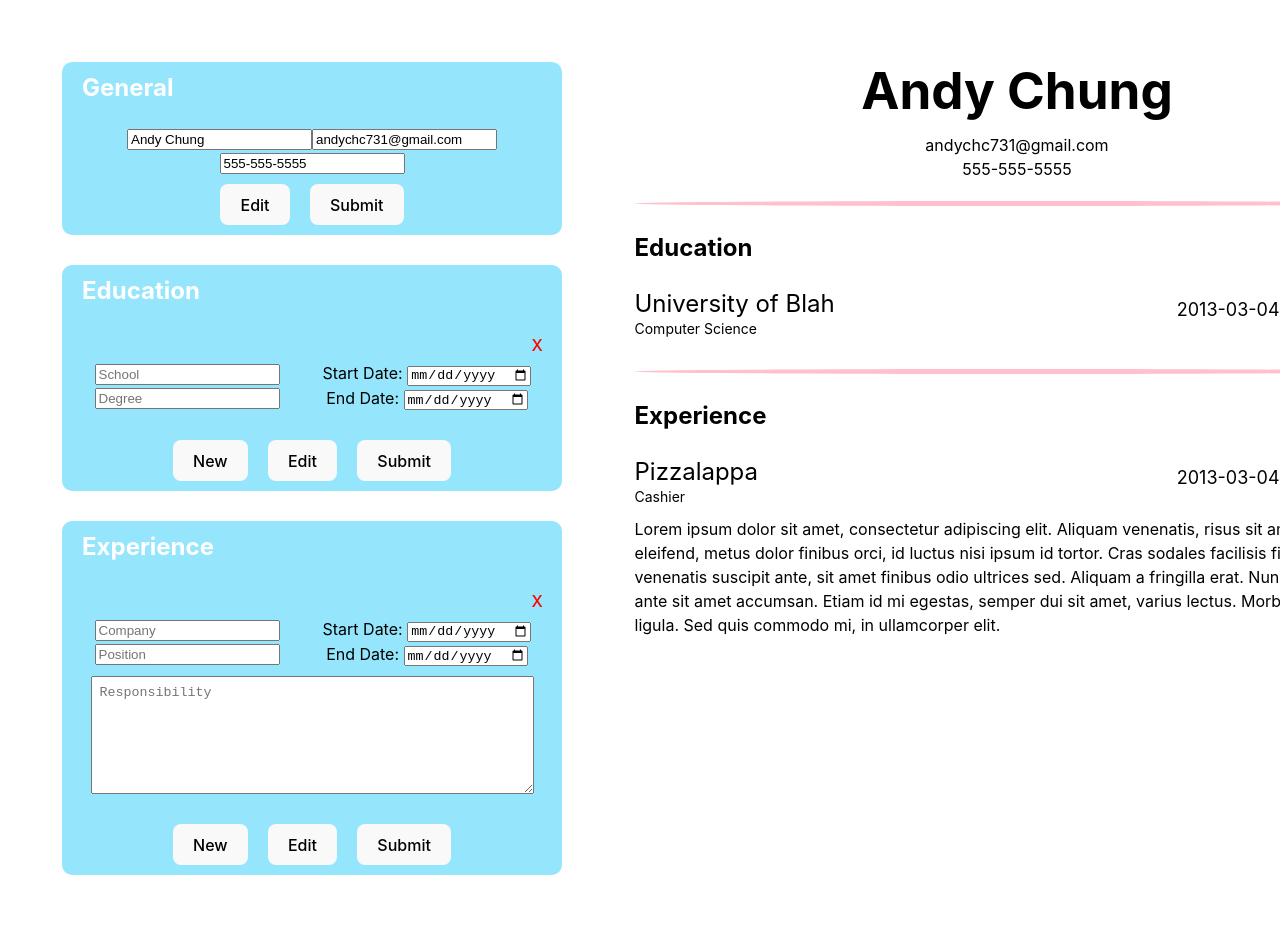
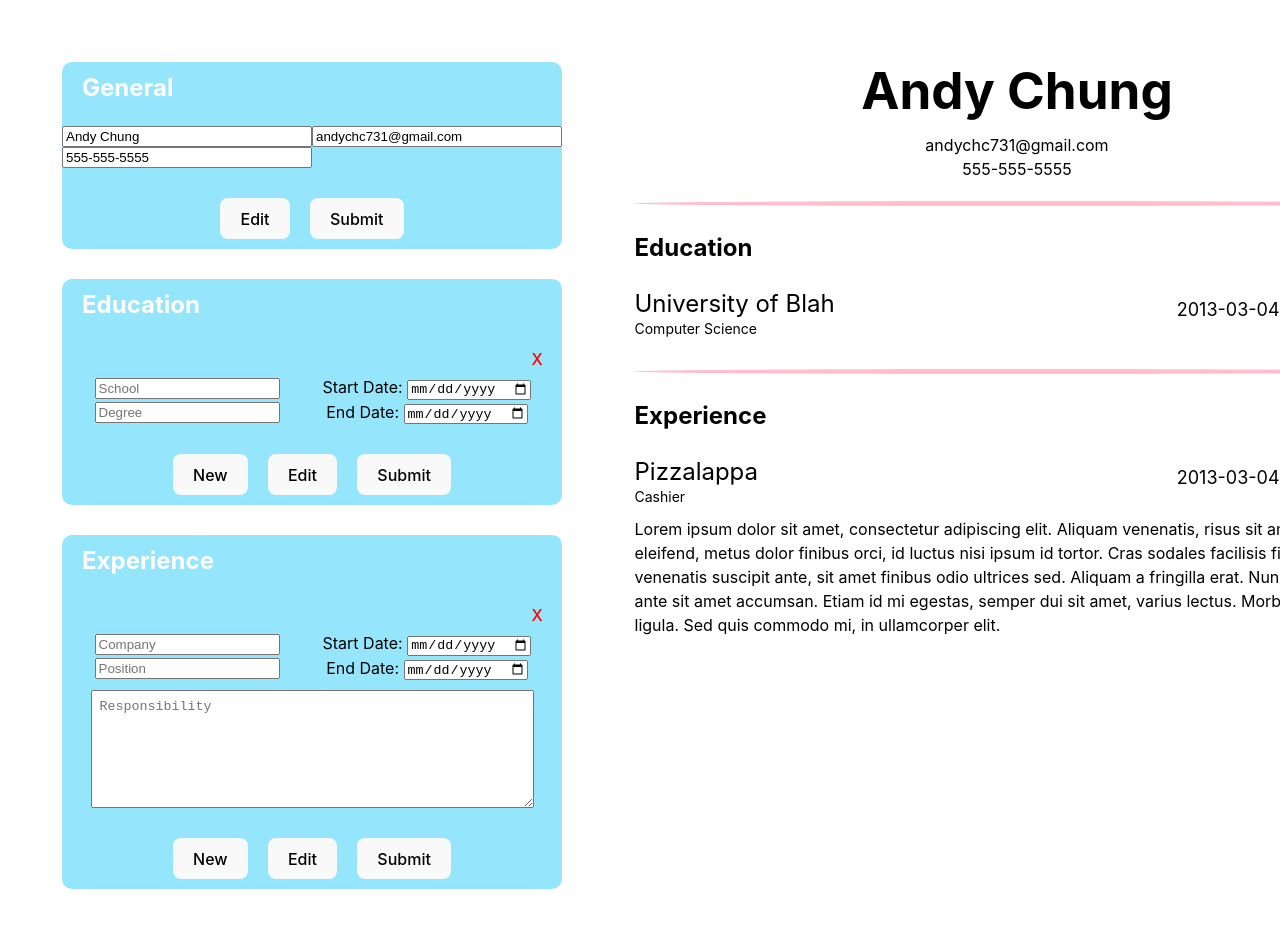
Before and after one commit to Andyc731/cv_app, a React (Vite) app: page / in a window 1280 px wide. Shown: the top 928 px of the page. Built offline with nearby package versions, Linux system fonts and the light colour scheme.

Commit message:
add class to container

```diff
--- a/src/components/general.jsx
+++ b/src/components/general.jsx
@@ -46,7 +46,7 @@ function General({setPageContent, setInputShow, inputShow}) {
     <form action="" onSubmit={submitHandler}>
         <h2>General</h2>
         {inputShow.general && (
-        <div>
+        <div className="input-container general">
             <input
             type="text"
             name='name'
```
